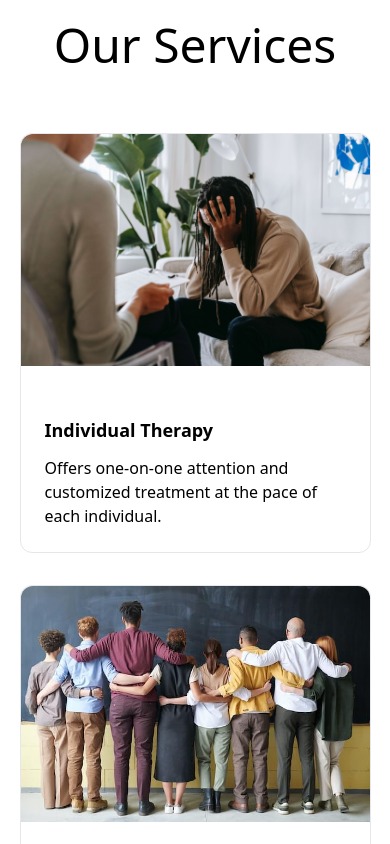
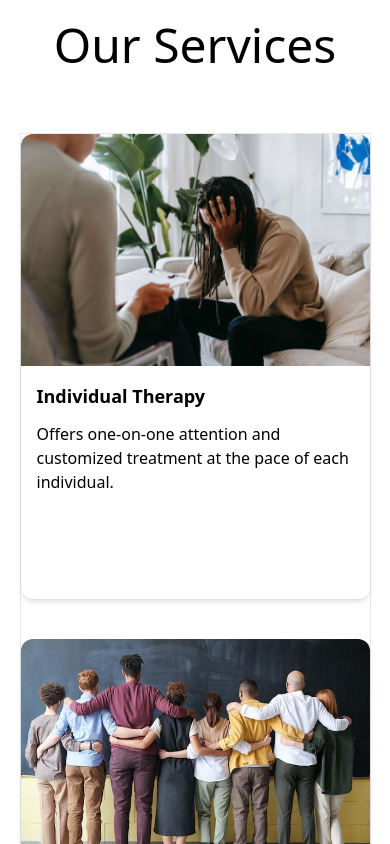
Before and after one commit to artsycoder533/omni, a Next.js app: page / in a window 390 px wide. Shown: the part 2220-3064 px from the top of the page. Built offline with nearby package versions, Linux system fonts and the light colour scheme.

Commit message:
chore: fix contact responsiveness

```diff
--- a/components/Contact.jsx
+++ b/components/Contact.jsx
@@ -7,7 +7,7 @@ function Contact() {
       className="min-h-screen flex flex-col justify-between text-white"
       id="contact">
       <h2 className="text-5xl text-center py-16">Contact Us Today!</h2>
-      <div className="flex flex-col md:flex-row max-w=[1400px] mx-auto w-[90vw] md:w-auto md:gap-24">
+      <div className="flex flex-col xl:flex-row max-w-[1400px] mx-auto w-[90vw]  lg:gap-24">
         <form className="flex flex-col max-w-[600px] mx-auto pb-16 gap-8">
           <div className="flex flex-col md:flex-row gap-8 w-full">
             <div className="flex flex-col w-full">
@@ -44,8 +44,8 @@ function Contact() {
           </button>
         </form>
         <div className="flex flex-col mb-16">
-          <div className="grid grid-cols-1 md:grid-cols-2 md:grid-rows-2 w-full justify-between">
-            <div className="md:border-[#1A8C91] flex flex-col justify-center items-center p-4 md:bg-[#018183]">
+          <div className="grid grid-cols-1 sm:grid-cols-2 sm:grid-rows-2  w-full justify-between">
+            <div className="flex flex-col justify-center items-center p-4 sm:bg-[#018183]">
               <h3 className="flex gap-3">
                 <FaPhone className="text-7xl text-[#BDE11A] mb-2" />
               </h3>
@@ -67,7 +67,7 @@ function Contact() {
               </h3>
               <span>Mon - Fri: 8:00AM to 5:00PM</span>
             </div>
-            <div className="md:bg-[#018183] flex flex-col justify-center items-center p-4">
+            <div className="sm:bg-[#018183] flex flex-col justify-center items-center p-4">
               <h3 className="flex gap-3">
                 <FaMapMarkerAlt className="text-7xl text-[#BDE11A] mb-2" />
               </h3>
--- a/components/Hero.jsx
+++ b/components/Hero.jsx
@@ -5,7 +5,7 @@ import React from 'react'
 
 function Hero() {
   return (
-    <section className="min-h-[calc(70vh-91px)] sm:min-h-[calc(80vh-91px)] w-full text-white relative bg-gray-900 flex xl:rounded-tl-full xl:rounded-br-full overflow-clip mt-[91px] ">
+    <section className="min-h-[calc(70vh-91px)] sm:min-h-[calc(80vh-91px)] w-full text-white relative bg-gray-900 flex xl:rounded-tl-full xl:rounded-br-full overflow-clip mt-[91px]" id="/">
       {/* <Image src={hero} fill className="-z-10 mix-blend-multiply" alt="" /> */}
       <div className="max-w-[1400px] mx-auto flex items-center justify-center w-full">
         <div className="uppercase bold flex flex-col tracking-tighter text-center">
--- a/components/Navbar.jsx
+++ b/components/Navbar.jsx
@@ -7,7 +7,7 @@ import { useEffect } from "react";
 
 
 const navItems = [
-  { link: "Home", path: "/#home" },
+  { link: "Home", path: "#/" },
   { link: "About Us", path: "#about-us" },
   { link: "Services", path: "#services" },
   { link: "Contact", path: "#contact" },
--- a/components/ServiceCard.jsx
+++ b/components/ServiceCard.jsx
@@ -3,13 +3,13 @@ import Image from "next/image";
 
 function ServiceCard({ title, description, src }) {
   return (
-    <div className="border rounded-xl flex flex-col max-w-[400px]">
-      <div className="w-full h-[250px] rounded-t-xl">
+    <div className="shadow-md rounded-xl grid grid-rows-2 max-w-[400px] hover:shadow-2xl hover:-translate-y-5">
+      <div className="w-full h-full rounded-t-xl">
         <Image src={src} width={400} height={250} style alt={title} className="rounded-t-xl" />
       </div>
 
-      <div className="p-6">
-        <h3 className="text-lg font-bold mb-3 pt-2">{title}</h3>
+      <div className="p-4">
+        <h3 className="text-lg font-bold mb-3">{title}</h3>
         <p className="leading-">{description}</p>
       </div>
     </div>
--- a/components/Services.jsx
+++ b/components/Services.jsx
@@ -37,7 +37,7 @@ function Services() {
     <div className="bg-white min-h-screen" id="services">
       <div className="w-[90vw] max-w-[1400px] mx-auto flex flex-col border-b-2 pb-16">
         <h2 className="text-5xl text-center py-16">Our Services</h2>
-        <div className="flex gap-8 flex-wrap justify-center">
+        <div className="grid grid-cols-1 md:grid-cols-2 xl:grid-cols-4 gap-x-10 gap-y-10 border ">
           {services.map((service, index) => {
             return <ServiceCard key={index} {...service} />;
           })}
@@ -60,3 +60,4 @@ function Services() {
 export default Services
 
 //grid-rows-4 sm:grid-rows-2 sm:grid-cols-2 lg:grid-rows-1 xl:grid-cols-4 gap-8
+//flex gap-8 flex-wrap justify-center
```
